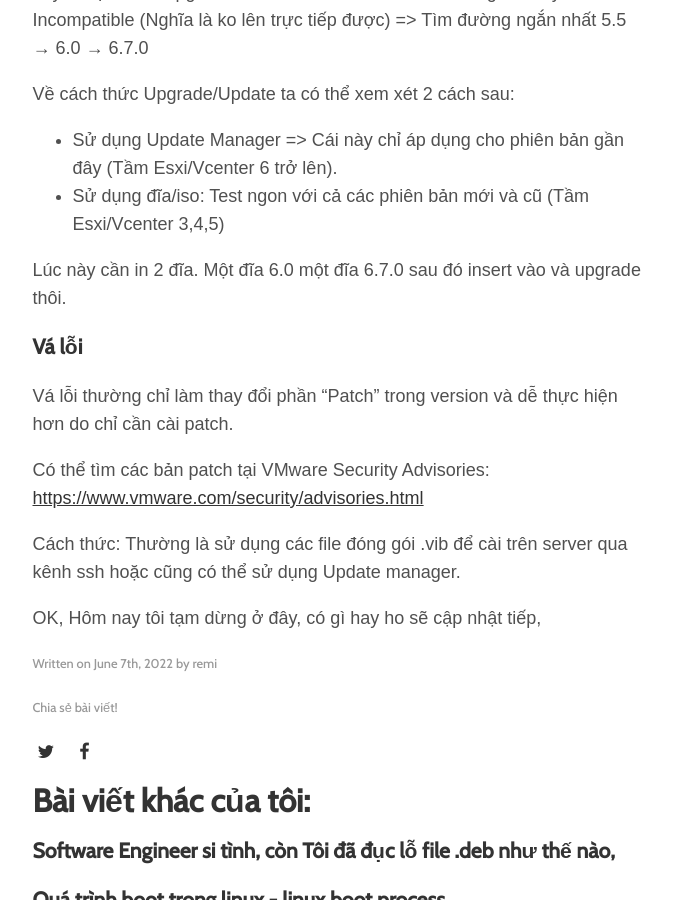
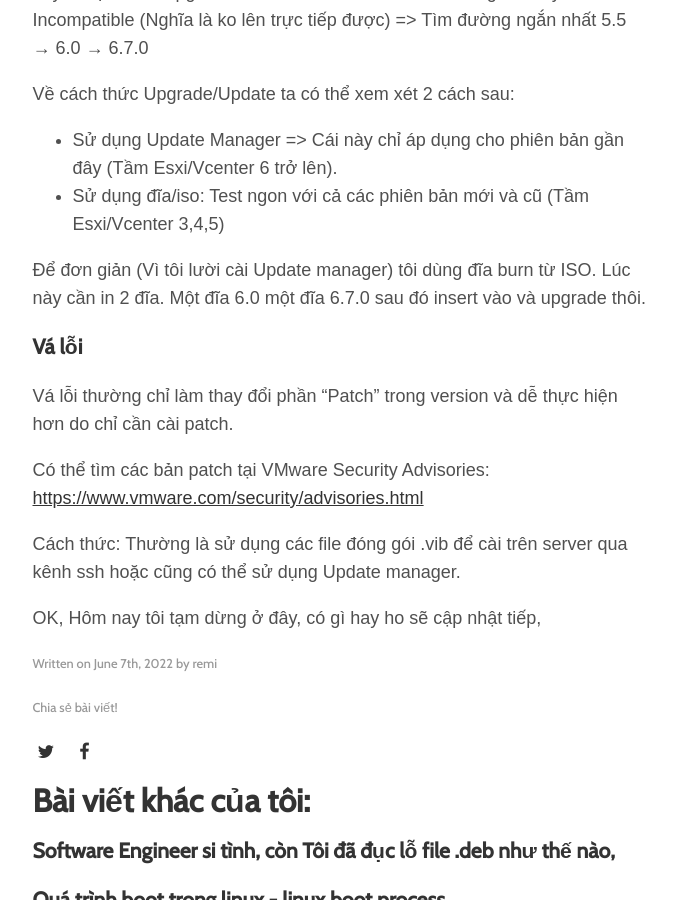
Before and after one commit to toannai/blog, a Jekyll site: the page built from _posts/2022-06-07-vmware-patching-terms-and-model.md, in a window 1280 px wide and 900 px high, scrolled down 3261 px. Shown: the whole window, without its empty margins (300-976 px from the left). Built offline with Jekyll 4.4.1, drawn with Linux system fonts in a browser that asks for light colours; some web fonts are replaced.

Commit message:
ad change

```diff
--- a/_posts/2022-06-07-vmware-patching-terms-and-model.md
+++ b/_posts/2022-06-07-vmware-patching-terms-and-model.md
@@ -74,7 +74,7 @@ Về cách thức Upgrade/Update ta có thể xem xét 2 cách sau:
 * Sử dụng Update Manager => Cái này chỉ áp dụng cho phiên bản gần đây (Tầm Esxi/Vcenter 6 trở lên).
 * Sử dụng đĩa/iso: Test ngon với cả các phiên bản mới và cũ (Tầm Esxi/Vcenter 3,4,5)
 
-Lúc này cần in 2 đĩa. Một đĩa 6.0 một đĩa 6.7.0 sau đó insert vào và upgrade thôi.
+Để đơn giản (Vì tôi lười cài Update manager) tôi dùng đĩa burn từ ISO. Lúc này cần in 2 đĩa. Một đĩa 6.0 một đĩa 6.7.0 sau đó insert vào và upgrade thôi.
 
 ### Vá lỗi
 
```
